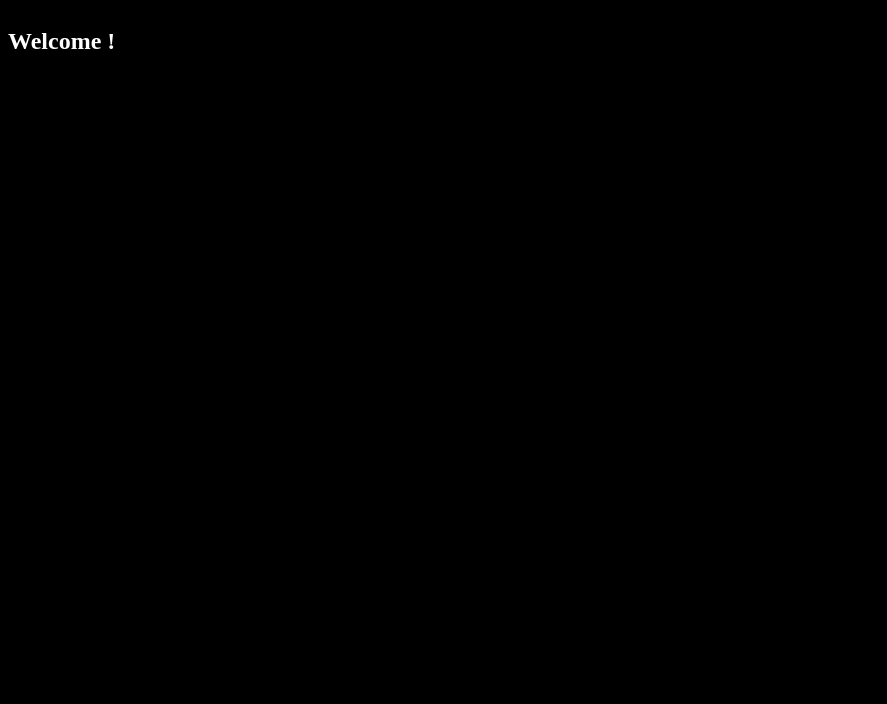
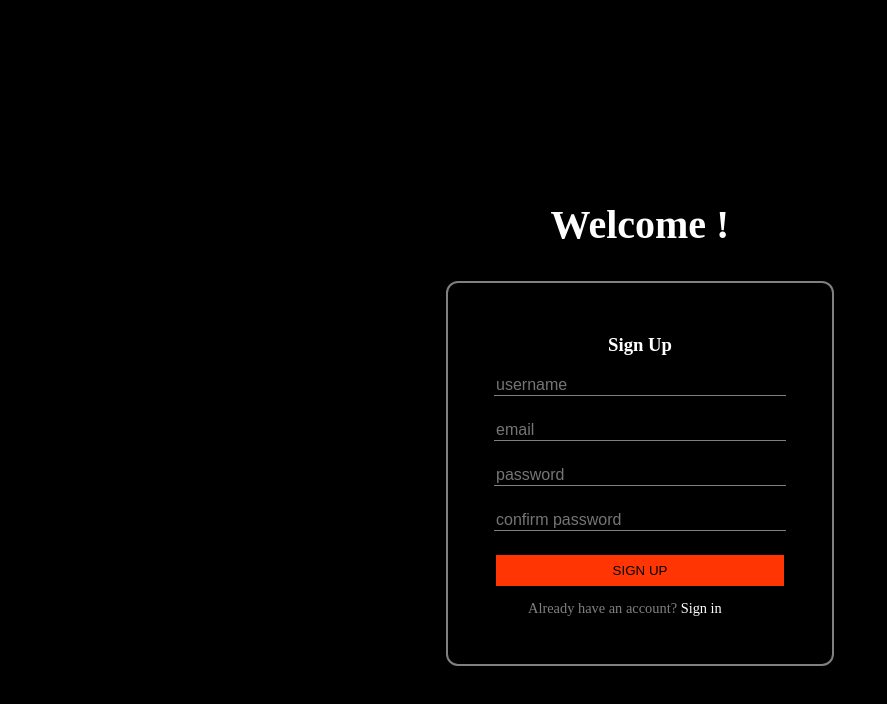
Before and after one commit to brendanbuchanan21/expense-tracker-app, a React (Vite) app in the folder frontend/: page /welcome in a window 1280 px wide. Shown: the top 704 px of the page, without its empty margins (0-887 px from the left). Built offline with nearby package versions, Linux system fonts and the light colour scheme.

Commit message:
integrated form for sign up section plus css

```diff
--- a/frontend/src/components/loginSection/intro.css
+++ b/frontend/src/components/loginSection/intro.css
@@ -21,7 +21,7 @@ section {
 
 }
 .card {
-    border: 1px solid grey;
+    border: 1px solid gray;
     border-radius: 4px;
     width: 14rem;
     height: 15rem;
--- a/frontend/src/components/loginSection/signup.css
+++ b/frontend/src/components/loginSection/signup.css
@@ -0,0 +1,71 @@
+
+.welcome-div {
+    padding-top: 10rem;
+}
+.welcome-div h1 {
+    text-align: center;
+    font-size: 2.5rem;
+}
+
+
+form {
+    display: flex;
+    flex-direction: column;
+    align-items: center;
+
+}
+form h3 {
+    text-align: center;
+}
+.form-card {
+    width: 20rem;
+    height: auto;
+    border: 2px solid grey;
+    margin: 0 auto;
+    display: flex;
+    flex-direction: column;
+    padding: 2rem;
+    justify-content: center;
+    box-shadow: 0 4px 20px rgba(0, 0, 0, 0.25);
+    border-radius: 0.75rem;
+
+}
+form input {
+    width: 90%;
+    border: none;
+    background: none;
+    border-bottom: 1px solid grey;
+    font-size: 1rem;
+    margin-bottom: 1.5rem;
+    color: white;
+}
+form input:focus {
+    border: none;
+    border-bottom: 1px solid grey;
+    outline: none;
+}
+form input:-webkit-autofill {
+    background-color: transparent !important;
+    -webkit-box-shadow: 0 0 0px 1000px transparent inset !important;
+    -webkit-text-fill-color: white !important;
+    transition: background-color 5000s ease-in-out 0s;
+  }
+button {
+    margin: 0 auto;
+    background-color: var(--orange);
+    border: none;
+    padding: .5rem;
+    width: 90%;
+}
+
+.already-have-account-div {
+    width: 70%;
+    margin: 0 auto;
+}
+.already-have-account-div p {
+    font-size: .9rem;
+    color: grey;
+}
+.span-sign-in {
+    color: white;
+}
--- a/frontend/src/components/loginSection/signup.tsx
+++ b/frontend/src/components/loginSection/signup.tsx
@@ -1,14 +1,36 @@
-
-
+import './signup.css'
+import { useState } from 'react';
 
 
 const SignUpComponent = () => {
 
+    //use state
+    const [email, setEmail] = useState('');
+    const [username, setUsername] = useState('');
+    const [password, setPassword] = useState('');
+    const [confirmPassword, setConfirmPassword] = useState('');
     return (
        <section>
-        <div>
+        <div className='welcome-div'>
             <h1>Welcome !</h1>
         </div>
+
+        <div className='form-section'>
+        <div className='form-card'>
+            <form action="">
+                <h3>Sign Up</h3>
+                <input type="text" value={username} placeholder='username' onChange={(e) => setUsername(e.target.value)}/>
+                <input type="email" value={email} placeholder='email' onChange={(e) => setEmail(e.target.value)}/>
+                <input type="password" value={password} placeholder='password' onChange={(e) => setPassword(e.target.value)}/>
+                <input type="password" value={confirmPassword} placeholder='confirm password' onChange={(e) => setConfirmPassword(e.target.value)}/>
+                <button>SIGN UP</button>
+            </form>
+            <div className='already-have-account-div'>
+                <p>Already have an account? <span className='span-sign-in'>Sign in</span></p>
+            </div>
+        </div>
+        </div>
+
        </section>
     )
 }
```
